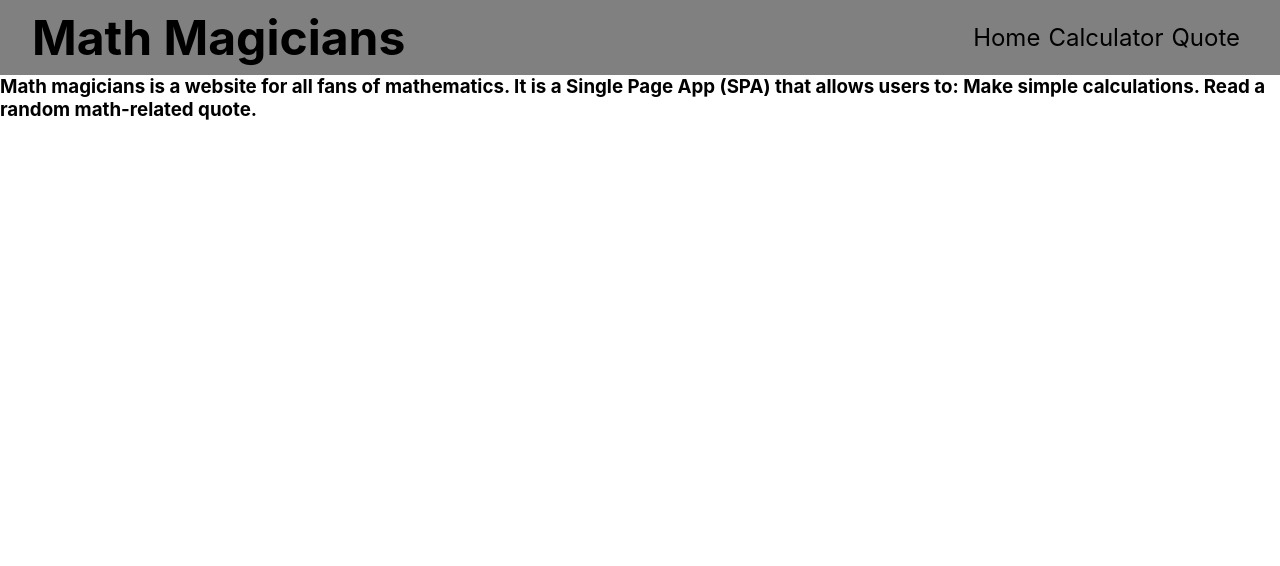
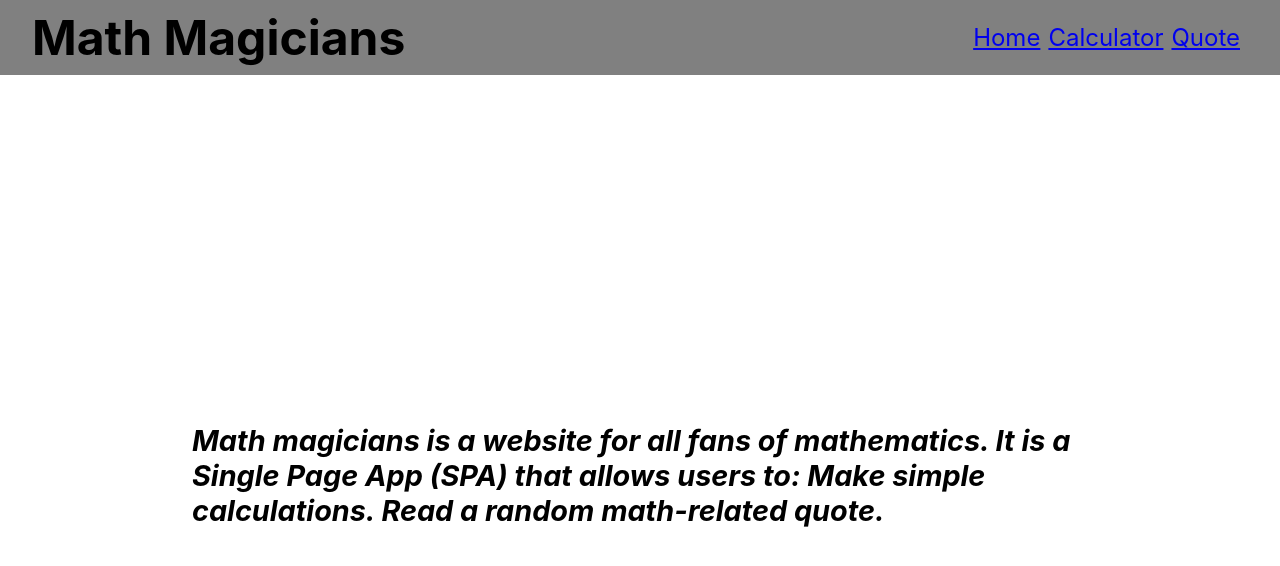
Before and after one commit to V-Blaze/math-magicians, a React (Create React App) app: page / in a window 1280 px wide. Shown: the top 566 px of the page. Built offline with nearby package versions, Linux system fonts and the light colour scheme.

Commit message:
add link to different pages in Navbar component using router link

```diff
--- a/src/App.js
+++ b/src/App.js
@@ -15,10 +15,10 @@ class App extends React.Component {
   render() {
     return (
       <>
-        <Navbar />
         <BrowserRouter>
+          <Navbar />
           <Routes>
-            <Route path="/" element={<Home />} />
+            <Route index element={<Home />} />
             <Route path="calculator" element={<Calculator />} />
             <Route path="quote" element={<Quote />} />
           </Routes>
--- a/src/components/Navbar.js
+++ b/src/components/Navbar.js
@@ -1,4 +1,5 @@
 import React from 'react';
+import { Outlet, Link } from 'react-router-dom';
 
 // stylesheet
 import './Navbar.css';
@@ -9,11 +10,21 @@ const Navbar = () => (
       <h2 className="title">Math Magicians</h2>
     </div>
     <div className="menu">
-      <ul className="menu-list">
-        <li className="list-item">Home</li>
-        <li className="list-item">Calculator</li>
-        <li className="list-item">Quote</li>
-      </ul>
+      <nav>
+        <ul className="menu-list">
+          <li className="list-item">
+            <Link to="/">Home</Link>
+          </li>
+          <li className="list-item">
+            <Link to="/calculator">Calculator</Link>
+          </li>
+          <li className="list-item">
+            <Link to="/quote">Quote</Link>
+          </li>
+        </ul>
+      </nav>
+
+      <Outlet />
     </div>
   </div>
 );
--- /dev/null
+++ b/src/pages/Home.css
@@ -0,0 +1,12 @@
+.main-home {
+  height: 100vh;
+  padding: 0 15%;
+display: flex;
+justify-content: center;
+align-items: center;
+}
+
+.home-title {
+ font-size: 1.8rem;
+ font-style: italic;
+}
--- a/src/pages/Home.js
+++ b/src/pages/Home.js
@@ -1,8 +1,10 @@
 import React from 'react';
+// stylesheet
+import './Home.css';
 
 const Home = () => (
-  <div>
-    <h3>
+  <div className="main-home">
+    <h3 className="home-title">
       Math magicians is a website for all fans of mathematics.
       It is a Single Page App (SPA) that allows users to: Make simple calculations.
       Read a random math-related quote.
--- /dev/null
+++ b/src/pages/Quote.css
@@ -0,0 +1,7 @@
+.quote-main {
+    height: 100vh;
+    padding: 0 15%;
+  display: flex;
+  justify-content: center;
+  align-items: center;
+  }
--- a/src/pages/Quote.js
+++ b/src/pages/Quote.js
@@ -1,7 +1,10 @@
 import React from 'react';
 
+// stylesheet
+import './Quote.css';
+
 const Quote = () => (
-  <div>
+  <div className="quote-main">
     <h3>
       I have seen the excitement and energy toward math increase in a profound way with Prodigy.
       The kids are inspired. They work together, they collaborate and help one another.
```
